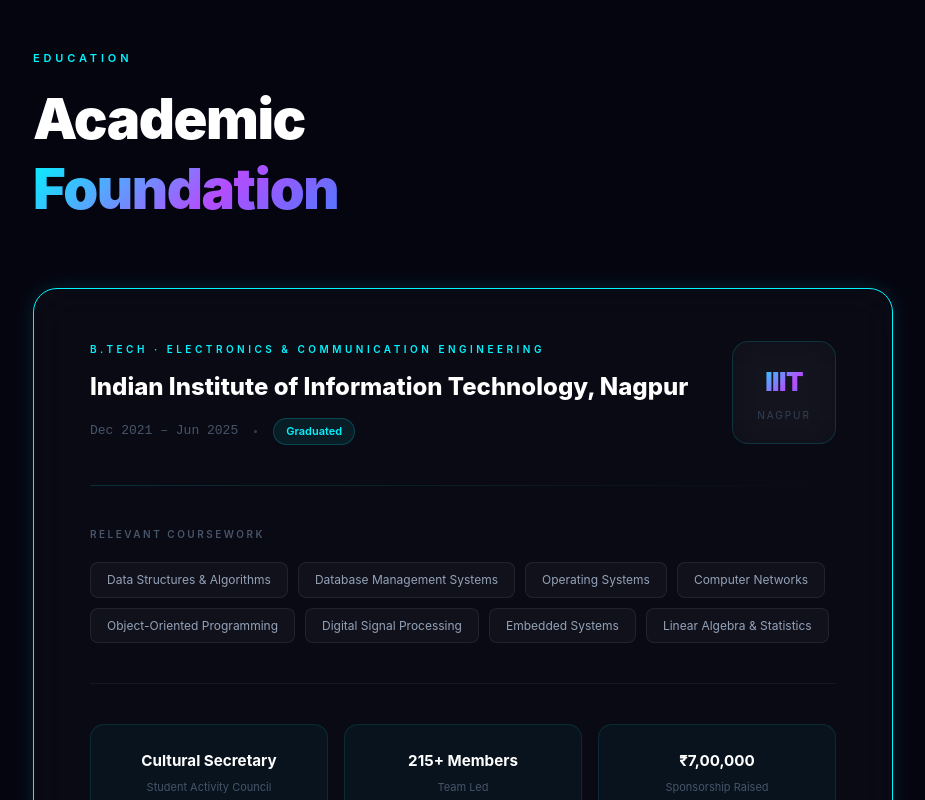
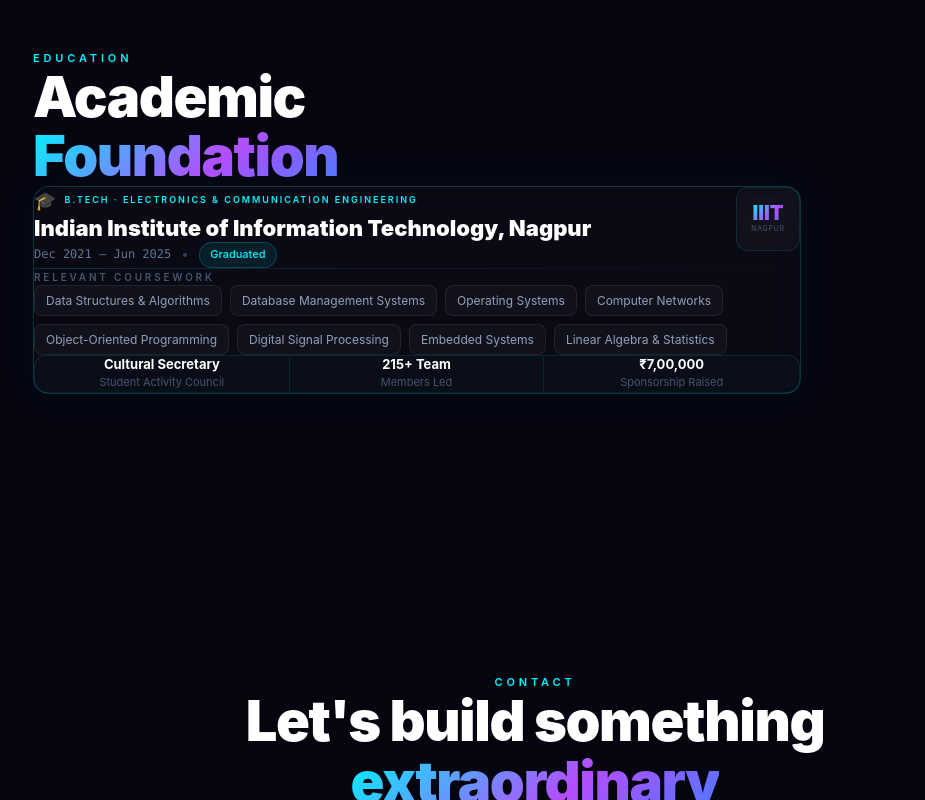
Before and after one commit to Sam1377/Sahil_Portfolio, a Next.js app: page / in a window 1280 px wide. Shown: the part 5560-6360 px from the top of the page, without its empty margins (105-1030 px from the left). Built offline with nearby package versions, Linux system fonts and the light colour scheme.

Commit message:
Refactor Education component layout and animations

```diff
--- a/app/components/Education.tsx
+++ b/app/components/Education.tsx
@@ -2,130 +2,96 @@
 import { motion } from 'framer-motion';
 import { useInView } from 'react-intersection-observer';
 
+export default function Education() {
+  const [ref, inView] = useInView({ triggerOnce: true, threshold: 0.1 });
+
   const courses = [
-  'Data Structures & Algorithms',
-  'Database Management Systems',
-  'Operating Systems',
-  'Computer Networks',
-  'Object-Oriented Programming',
-  'Digital Signal Processing',
-  'Embedded Systems',
-  'Linear Algebra & Statistics',
+    'Data Structures & Algorithms', 'Database Management Systems', 'Operating Systems',
+    'Computer Networks', 'Object-Oriented Programming', 'Digital Signal Processing',
+    'Embedded Systems', 'Linear Algebra & Statistics',
   ];
-
-export default function Education() {
-  const [ref, inView] = useInView({ triggerOnce: true, threshold: 0.15 });
 
   return (
     <section id="education" className="section-padding relative" ref={ref}>
       <div className="section-container">
-
-        <motion.div
-          initial={{ opacity: 0, y: 24 }}
-          animate={inView ? { opacity: 1, y: 0 } : {}}
-          transition={{ duration: 0.6 }}
-          style={{ marginBottom: '64px' }}
-        >
-          <div className="section-label" style={{ marginBottom: '16px' }}>Education</div>
-          <h2 className="font-black text-white tracking-tight leading-tight" style={{ fontSize: 'clamp(36px, 5vw, 56px)' }}>
-            Academic<br />
-            <span className="gradient-text">Foundation</span>
+        <motion.div initial={{ opacity: 0, y: 30 }} animate={inView ? { opacity: 1, y: 0 } : {}} transition={{ duration: 0.6 }}
+          className="mb-12 sm:mb-16">
+          <div className="section-label mb-4">Education</div>
+          <h2 className="font-black text-white tracking-tight leading-[1.05]" style={{ fontSize: 'clamp(36px, 5vw, 56px)' }}>
+            Academic<br /><span className="gradient-text">Foundation</span>
           </h2>
         </motion.div>
 
-        <motion.div
-          initial={{ opacity: 0, y: 28 }}
-          animate={inView ? { opacity: 1, y: 0 } : {}}
-          transition={{ duration: 0.6, delay: 0.15 }}
-          className="glass-card neon-border-cyan"
-          style={{
-            borderRadius: '24px',
-            padding: '52px 56px',
-            maxWidth: '860px',
-          }}
-        >
-          {/* Top row */}
-          <div style={{ display: 'flex', alignItems: 'flex-start', justifyContent: 'space-between', gap: '32px', marginBottom: '40px', flexWrap: 'wrap' }}>
-            <div>
-              <div className="section-label" style={{ marginBottom: '16px', fontSize: '10px' }}>
-                B.Tech · Electronics & Communication Engineering
+        <motion.div initial={{ opacity: 0, y: 30 }} animate={inView ? { opacity: 1, y: 0 } : {}} transition={{ duration: 0.6, delay: 0.15 }}
+          className="glass-card rounded-2xl max-w-3xl"
+          style={{ border: '1px solid rgba(0,245,255,0.18)', boxShadow: '0 0 48px rgba(0,245,255,0.04)' }}>
+
+          {/* Card header */}
+          <div className="p-6 sm:p-10 pb-0">
+            <div className="flex flex-wrap items-start justify-between gap-4 sm:gap-6">
+              <div className="flex-1 min-w-0">
+                <div className="flex items-center gap-2 mb-3 sm:mb-4">
+                  <span className="text-base sm:text-lg">🎓</span>
+                  <span className="section-label" style={{ fontSize: '9px', letterSpacing: '0.22em' }}>
+                    B.Tech · Electronics &amp; Communication Engineering
+                  </span>
                 </div>
-              <h3 style={{ fontSize: '1.5rem', fontWeight: 800, color: '#ffffff', lineHeight: 1.2, marginBottom: '16px' }}>
+                <h3 className="font-black text-white leading-tight mb-3"
+                  style={{ fontSize: 'clamp(16px, 4vw, 22px)' }}>
                   Indian Institute of Information Technology, Nagpur
                 </h3>
-              <div style={{ display: 'flex', alignItems: 'center', gap: '16px', flexWrap: 'wrap' }}>
-                <span style={{ fontFamily: 'monospace', fontSize: '13px', color: '#475569' }}>
-                  Dec 2021 – Jun 2025
-                </span>
-                <span style={{ width: '3px', height: '3px', borderRadius: '50%', background: '#334155', display: 'inline-block' }} />
-                <span style={{
-                  fontSize: '11px', padding: '4px 12px', borderRadius: '100px',
-                  background: 'rgba(0,245,255,0.08)', color: '#00f5ff',
-                  border: '1px solid rgba(0,245,255,0.2)', fontWeight: 600,
-                }}>
+                <div className="flex flex-wrap items-center gap-2 sm:gap-3">
+                  <span className="text-slate-500 font-mono" style={{ fontSize: '12px' }}>Dec 2021 – Jun 2025</span>
+                  <span className="w-1 h-1 rounded-full bg-slate-700" />
+                  <span className="neon-text-cyan font-medium"
+                    style={{ fontSize: '11px', padding: '3px 10px', borderRadius: '20px', background: 'rgba(0,245,255,0.08)', border: '1px solid rgba(0,245,255,0.2)' }}>
                     Graduated
                   </span>
                 </div>
               </div>
-
-            {/* IIIT badge */}
-            <div className="glass-card" style={{
-              padding: '20px 24px', borderRadius: '16px', textAlign: 'center',
-              border: '1px solid rgba(0,245,255,0.15)', flexShrink: 0,
-            }}>
-              <div className="gradient-text" style={{ fontSize: '1.6rem', fontWeight: 900, letterSpacing: '-0.02em' }}>IIIT</div>
-              <div style={{ fontSize: '10px', color: '#334155', letterSpacing: '0.2em', marginTop: '4px' }}>NAGPUR</div>
+              <div className="glass-card rounded-xl flex flex-col items-center justify-center flex-shrink-0"
+                style={{ border: '1px solid rgba(0,245,255,0.12)', width: '64px', height: '64px' }}>
+                <div className="font-black gradient-text" style={{ fontSize: '1.25rem', lineHeight: 1 }}>IIIT</div>
+                <div className="text-slate-600 mt-1 tracking-widest uppercase" style={{ fontSize: '7px' }}>Nagpur</div>
+              </div>
             </div>
           </div>
 
-          {/* Divider */}
-          <div style={{ height: '1px', background: 'linear-gradient(90deg, rgba(0,245,255,0.15), transparent)', marginBottom: '40px' }} />
+          <div className="mx-6 sm:mx-10 my-6 sm:my-8"
+            style={{ height: '1px', background: 'linear-gradient(90deg, rgba(0,245,255,0.18), rgba(180,77,255,0.1), transparent)' }} />
 
           {/* Coursework */}
-          <div style={{ marginBottom: '40px' }}>
-            <div style={{
-              fontSize: '10px', fontWeight: 600, letterSpacing: '0.25em',
-              textTransform: 'uppercase', color: '#475569', marginBottom: '20px',
-            }}>
+          <div className="px-6 sm:px-10 pb-6 sm:pb-8">
+            <div className="font-semibold uppercase text-slate-600 mb-4 sm:mb-5"
+              style={{ fontSize: '10px', letterSpacing: '0.28em' }}>
               Relevant Coursework
             </div>
-            <div style={{ display: 'flex', flexWrap: 'wrap', gap: '10px' }}>
-              {courses.map(c => (
-                <span
-                  key={c}
-                  style={{
-                    fontSize: '12px', padding: '7px 16px', borderRadius: '8px',
-                    color: '#94a3b8', background: 'rgba(255,255,255,0.03)',
-                    border: '1px solid rgba(255,255,255,0.07)',
-                  }}
-                >
+            <div className="flex flex-wrap gap-2">
+              {courses.map((c) => (
+                <span key={c} className="text-slate-400 transition-colors duration-200"
+                  style={{ fontSize: 'clamp(10px,2.8vw,12px)', padding: '5px 11px', borderRadius: '8px', background: 'rgba(255,255,255,0.03)', border: '1px solid rgba(255,255,255,0.07)' }}>
                   {c}
                 </span>
               ))}
             </div>
           </div>
 
-          {/* Divider */}
-          <div style={{ height: '1px', background: 'rgba(255,255,255,0.05)', marginBottom: '40px' }} />
-
           {/* Highlights */}
-          <div style={{ display: 'grid', gridTemplateColumns: 'repeat(3, 1fr)', gap: '16px' }}>
+          <div className="mx-6 sm:mx-10 mb-6 sm:mb-10 rounded-xl overflow-hidden"
+            style={{ border: '1px solid rgba(0,245,255,0.1)', background: 'rgba(0,245,255,0.02)' }}>
+            <div className="grid grid-cols-3">
               {[
-              { value: 'Cultural Secretary', sub: 'Student Activity Council' },
-              { value: '215+ Members', sub: 'Team Led' },
-              { value: '₹7,00,000', sub: 'Sponsorship Raised' },
-            ].map(h => (
-              <div
-                key={h.value}
-                style={{
-                  padding: '24px 20px', borderRadius: '14px', textAlign: 'center',
-                  background: 'rgba(0,245,255,0.04)', border: '1px solid rgba(0,245,255,0.1)',
-                }}
-              >
-                <div style={{ fontWeight: 700, color: '#ffffff', fontSize: '0.95rem', marginBottom: '6px' }}>{h.value}</div>
-                <div style={{ fontSize: '11px', color: '#475569' }}>{h.sub}</div>
+                { label: 'Cultural Secretary', sub: 'Student Activity Council' },
+                { label: '215+ Team', sub: 'Members Led' },
+                { label: '₹7,00,000', sub: 'Sponsorship Raised' },
+              ].map((h, i, arr) => (
+                <div key={h.label} className="py-4 sm:py-5 px-3 sm:px-4 text-center"
+                  style={{ borderRight: i < arr.length - 1 ? '1px solid rgba(0,245,255,0.1)' : 'none' }}>
+                  <div className="font-bold text-white leading-snug" style={{ fontSize: 'clamp(11px,3vw,13px)' }}>{h.label}</div>
+                  <div className="text-slate-600 mt-1.5" style={{ fontSize: 'clamp(9px,2.5vw,11px)' }}>{h.sub}</div>
                 </div>
               ))}
+            </div>
           </div>
         </motion.div>
       </div>
```
Lines whose indentation alone changed are shown as unchanged.
